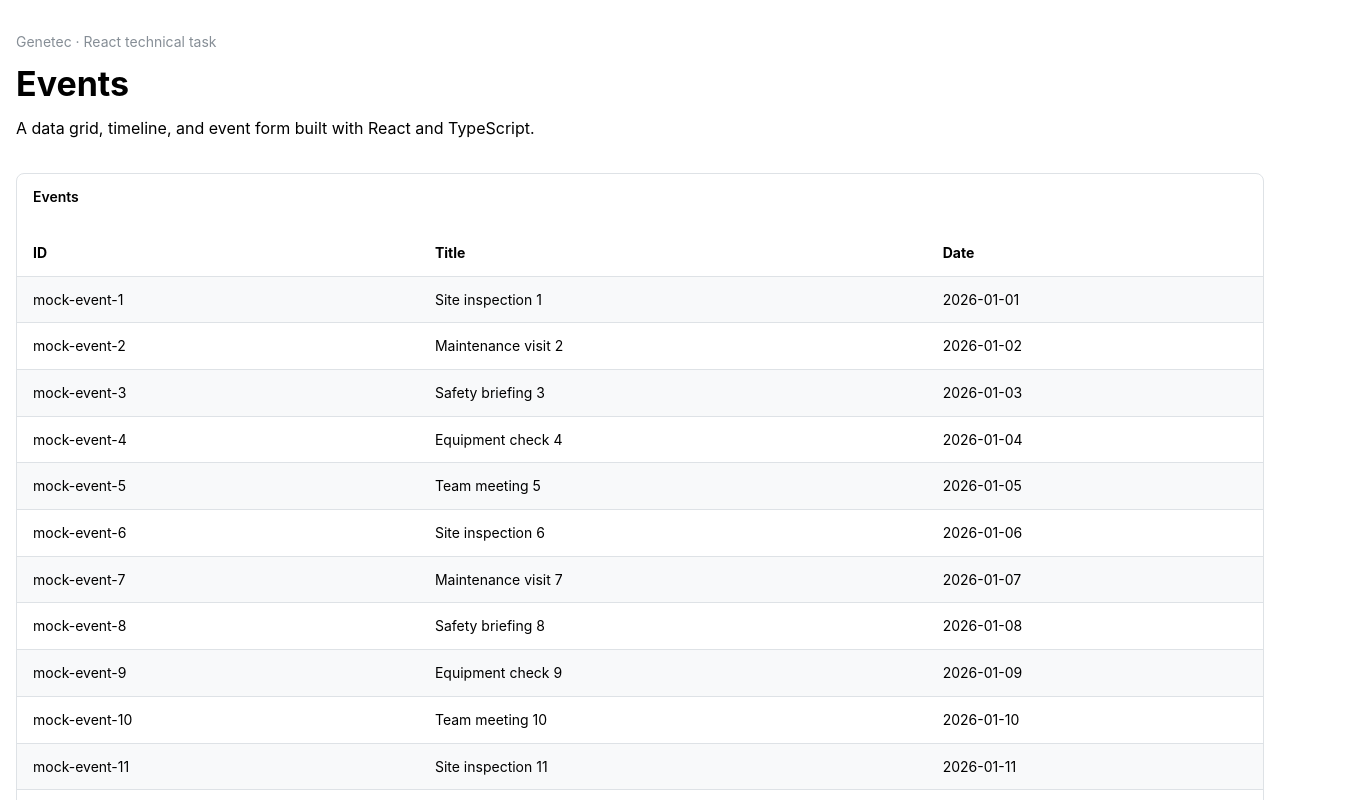
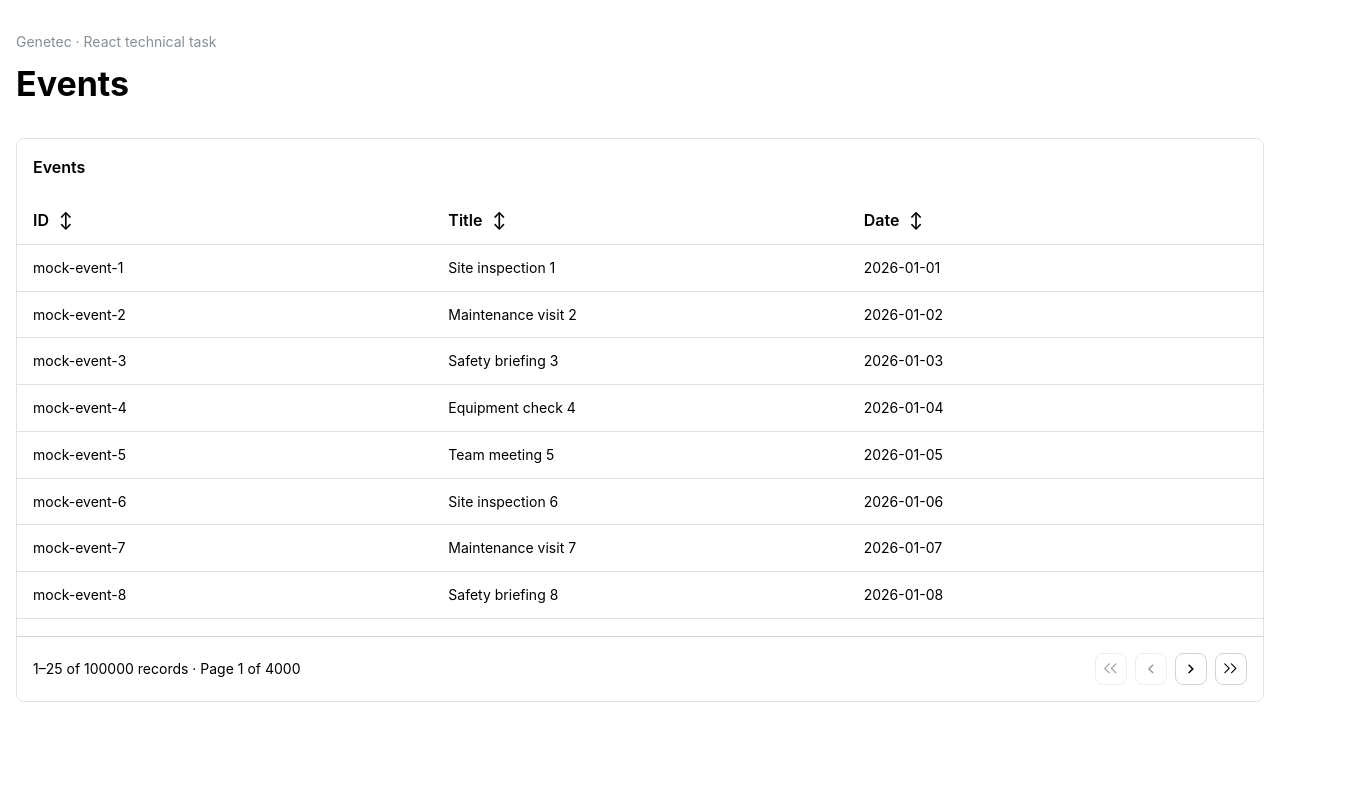
Before and after one commit to AnastasievD/genetec-react, a React (Vite) app: page / in a window 1280 px wide. Shown: the top 800 px of the page, 1361 px wide, since content can reach past the window. Built offline with nearby package versions, Linux system fonts and the light colour scheme.

Commit message:
feat(data-grid): add column sorting and stabilize table layout

```diff
--- a/src/App.tsx
+++ b/src/App.tsx
@@ -7,9 +7,9 @@ import type { CalendarEvent } from './features/events/event'
 import { createMockEvents } from './features/events/mock-events'
 
 const columns: ColumnDef<DataGridFeatures, CalendarEvent>[] = [
-  { accessorKey: 'id', header: 'ID' },
-  { accessorKey: 'title', header: 'Title' },
-  { accessorKey: 'date', header: 'Date' },
+  { accessorKey: 'id', header: 'ID', sortFn: 'alphanumeric' },
+  { accessorKey: 'title', header: 'Title', sortFn: 'alphanumeric' },
+  { accessorKey: 'date', header: 'Date', sortFn: 'text' },
 ]
 
 const getEventId = (event: CalendarEvent) => event.id
@@ -23,7 +23,6 @@ export default function App() {
         <Box component="header">
           <Text size="sm" c="dimmed">Genetec · React technical task</Text>
           <Title order={1} mt="xs">Events</Title>
-          <Text mt="xs">A data grid, timeline, and event form built with React and TypeScript.</Text>
         </Box>
         <DataGrid
           caption="Events"
--- a/src/components/data-grid/DataGrid.tsx
+++ b/src/components/data-grid/DataGrid.tsx
@@ -1,14 +1,22 @@
-import { Group, Pagination, Paper, Table, Text } from '@mantine/core'
+import { useId } from 'react'
+import { Flex, Group, Pagination, Paper, Table, Text, UnstyledButton } from '@mantine/core'
 import {
   createPaginatedRowModel,
+  createSortedRowModel,
   rowPaginationFeature,
+  rowSortingFeature,
+  sortFn_alphanumeric,
+  sortFn_text,
   tableFeatures,
   useTable,
 } from '@tanstack/react-table'
 import type { ColumnDef, RowData } from '@tanstack/react-table'
 
 const features = tableFeatures({
+  rowSortingFeature,
   rowPaginationFeature,
+  sortFns: { alphanumeric: sortFn_alphanumeric, text: sortFn_text },
+  sortedRowModel: createSortedRowModel(),
   paginatedRowModel: createPaginatedRowModel(),
 })
 
@@ -29,11 +37,15 @@ export function DataGrid<T extends RowData>({
   getRowId,
   initialPageSize = 25,
 }: DataGridProps<T>) {
+  const captionId = useId()
   const table = useTable({
     features,
     data: rows,
     columns,
     getRowId,
+    enableMultiSort: false,
+    enableSortingRemoval: true,
+    sortDescFirst: false,
     initialState: { pagination: { pageIndex: 0, pageSize: initialPageSize } },
   })
   const { pageIndex, pageSize } = table.state.pagination
@@ -43,20 +55,44 @@ export function DataGrid<T extends RowData>({
   const start = pageIndex * pageSize
 
   return (
-    <Paper withBorder radius="md">
-      <Table.ScrollContainer minWidth={600} type="native">
-        <Table horizontalSpacing="md" verticalSpacing="sm" captionSide="top" striped highlightOnHover>
-          <Table.Caption ta="left" px="md" py="sm" fw={600} c="var(--mantine-color-text)">
-            {caption}
-          </Table.Caption>
+    <Paper withBorder radius="md" style={{ overflow: 'hidden' }}>
+      <Text component="h2" id={captionId} size="md" fw={600} m={0} p="md">
+        {caption}
+      </Text>
+      <Table.ScrollContainer minWidth={600} maxHeight="min(55vh, 32rem)" type="native">
+        <Table
+          aria-labelledby={captionId}
+          layout="fixed"
+          horizontalSpacing="md"
+          verticalSpacing="sm"
+          stickyHeader
+          highlightOnHover
+          styles={{ td: { whiteSpace: 'nowrap', overflow: 'hidden', textOverflow: 'ellipsis' } }}
+        >
           <Table.Thead>
             {table.getHeaderGroups().map(group => (
               <Table.Tr key={group.id}>
-                {group.headers.map(header => (
-                  <Table.Th key={header.id} scope="col" colSpan={header.colSpan}>
-                    {header.isPlaceholder ? null : <table.FlexRender header={header} />}
-                  </Table.Th>
-                ))}
+                {group.headers.map(header => {
+                  const direction = header.column.getIsSorted()
+
+                  return (
+                    <Table.Th
+                      key={header.id}
+                      scope="col"
+                      colSpan={header.colSpan}
+                      aria-sort={direction === 'asc' ? 'ascending' : direction === 'desc' ? 'descending' : undefined}
+                    >
+                      {header.isPlaceholder ? null : header.column.getCanSort() ? (
+                        <UnstyledButton onClick={header.column.getToggleSortingHandler()} fw={600}>
+                          <Group gap="xs" wrap="nowrap">
+                            <table.FlexRender header={header} />
+                            <span aria-hidden="true">{direction === 'asc' ? '↑' : direction === 'desc' ? '↓' : '↕'}</span>
+                          </Group>
+                        </UnstyledButton>
+                      ) : <table.FlexRender header={header} />}
+                    </Table.Th>
+                  )
+                })}
               </Table.Tr>
             ))}
           </Table.Thead>
@@ -67,16 +103,31 @@ export function DataGrid<T extends RowData>({
               </Table.Tr>
             ) : visibleRows.map(row => (
               <Table.Tr key={row.id}>
-                {row.getAllCells().map(cell => (
-                  <Table.Td key={cell.id}><table.FlexRender cell={cell} /></Table.Td>
-                ))}
+                {row.getAllCells().map(cell => {
+                  const value = cell.getValue()
+
+                  return (
+                    <Table.Td key={cell.id} title={typeof value === 'string' ? value : undefined}>
+                      <table.FlexRender cell={cell} />
+                    </Table.Td>
+                  )
+                })}
               </Table.Tr>
             ))}
           </Table.Tbody>
         </Table>
       </Table.ScrollContainer>
-      <Group component="nav" aria-label={`${caption} pagination`} justify="space-between" p="md">
-        <Text role="status" size="sm" c="dimmed">
+      <Flex
+        component="nav"
+        aria-label={`${caption} pagination`}
+        direction={{ base: 'column', sm: 'row' }}
+        align="center"
+        justify="space-between"
+        gap="sm"
+        p="md"
+        style={{ borderTop: '1px solid var(--mantine-color-default-border)' }}
+      >
+        <Text role="status" size="sm" ta={{ base: 'center', sm: 'left' }}>
           {rowCount === 0 ? 0 : start + 1}–{start + visibleRows.length} of {rowCount} records
           {' · '}Page {pageIndex + 1} of {pageCount}
         </Text>
@@ -86,11 +137,13 @@ export function DataGrid<T extends RowData>({
           onChange={page => table.setPageIndex(page - 1)}
           disabled={rowCount === 0}
           withEdges
-          layout="responsive"
-          getItemProps={page => ({ 'aria-label': `Page ${page}` })}
-          getControlProps={control => ({ 'aria-label': `${control} page` })}
+          withPages={false}
+          getControlProps={control => ({
+            'aria-label': `${control} page`,
+            title: `${control} page`,
+          })}
         />
-      </Group>
+      </Flex>
     </Paper>
   )
 }
```
Also changed, not shown: 1 other file (tests, documents, lock files or other folders).
